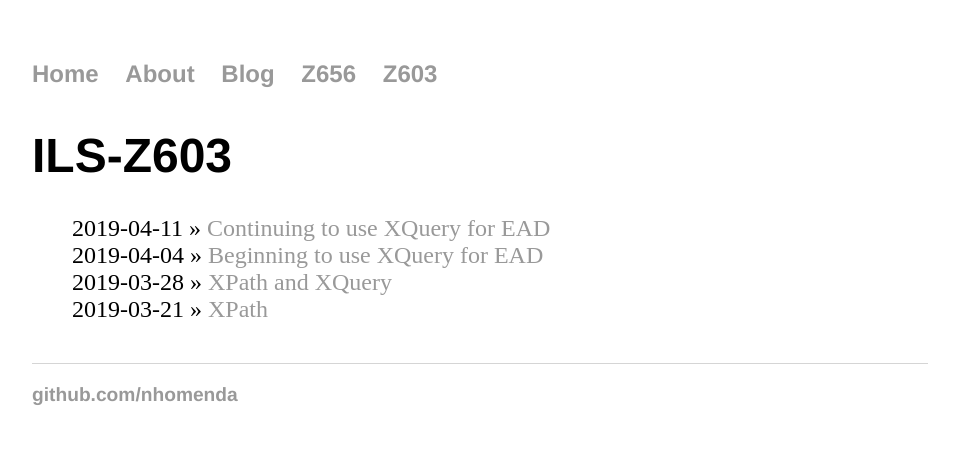
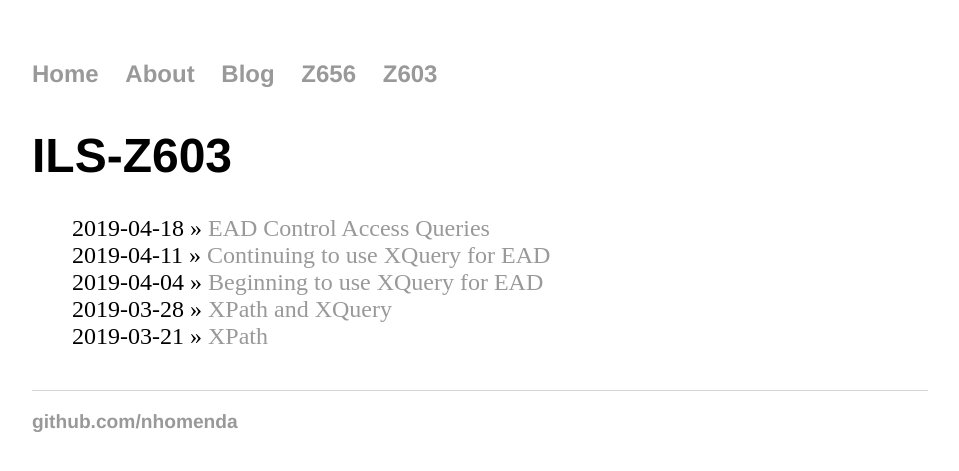
Before and after one commit to nhomenda/nhomenda.github.io, a Jekyll site: the page built from Z603/index.html, in a window 1280 px wide. Shown: the top 471 px of the page, without its empty margins (160-1119 px from the left). Built offline with Jekyll 4.4.1, drawn with Linux system fonts in a browser that asks for light colours.

Commit message:
Update index.html

```diff
--- a/Z603/index.html
+++ b/Z603/index.html
@@ -4,7 +4,8 @@ title: ILS-Z603
 ---
 	<h1>{{ page.title }}</h1>
 	<ul class="assignments">
- 	    <li>2019-04-11 » <a href="/Z603/ead-xquery-2.html" title="Continuing to use XQuery for EAD">Continuing to use XQuery for EAD</a></li>
+ 	    <li>2019-04-18 » <a href="/Z603/ead-xquery-3.html" title="EAD Control Access Queries">EAD Control Access Queries</a></li>
+	    <li>2019-04-11 » <a href="/Z603/ead-xquery-2.html" title="Continuing to use XQuery for EAD">Continuing to use XQuery for EAD</a></li>
 	    <li>2019-04-04 » <a href="/Z603/ead-xquery.html" title="Beginning to use XQuery for EAD">Beginning to use XQuery for EAD</a></li>
 	    <li>2019-03-28 » <a href="/Z603/xpath-xquery.html" title="XPath and Xquery">XPath and XQuery</a></li>
 	    <li>2019-03-21 » <a href="/Z603/xpath.html" title="XPath">XPath</a></li>
```
